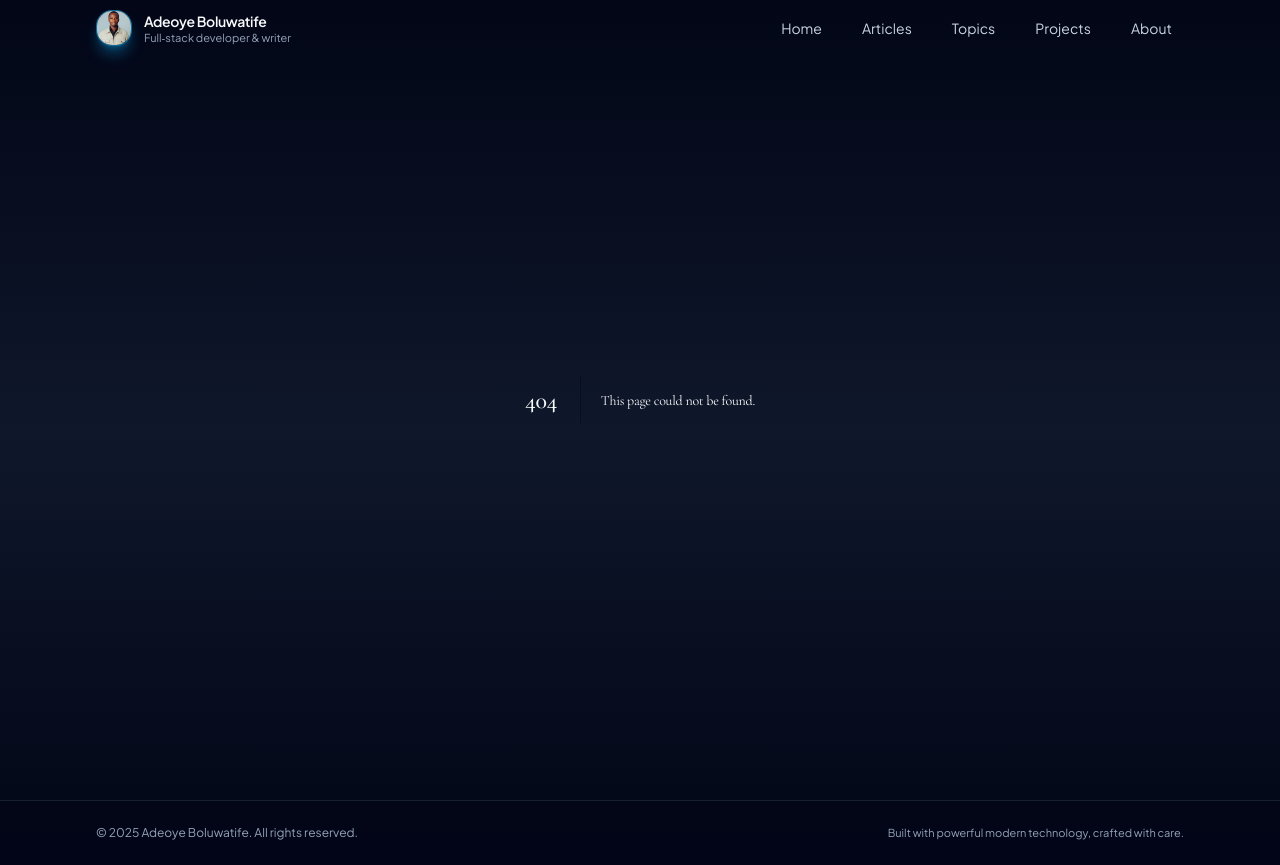
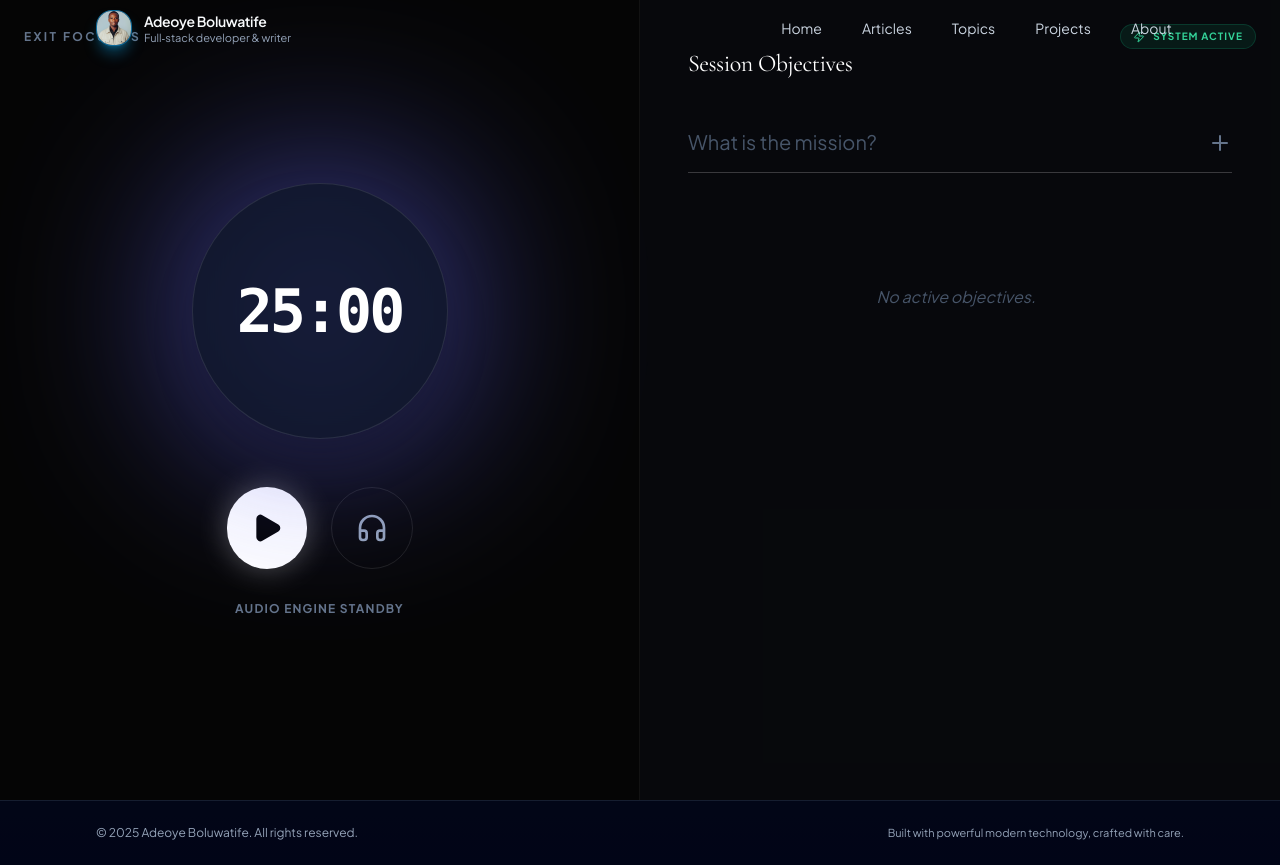
Before and after one commit to boluadeoye/world-class-blog-frontend, a Next.js app: page /focus in a window 1280 px wide. Before the commit this address had no page. Built offline with nearby package versions, Linux system fonts and the light colour scheme.

Commit message:
Feat: Add FocusOS productivity tool with generative audio

```diff
--- /dev/null
+++ b/src/app/focus/page.js
@@ -0,0 +1,157 @@
+"use client";
+import { useState, useEffect } from "react";
+import { motion, AnimatePresence } from "framer-motion";
+import { Play, Pause, CheckCircle, Plus, X, Zap, Headphones, Clock } from "lucide-react";
+import Link from "next/link";
+import { useAudioEngine } from "../../hooks/useAudioEngine";
+
+export default function FocusOS() {
+  const { isPlaying, toggleAudio } = useAudioEngine();
+  const [timeLeft, setTimeLeft] = useState(25 * 60); // 25 minutes
+  const [isActive, setIsActive] = useState(false);
+  const [tasks, setTasks] = useState([]);
+  const [newTask, setNewTask] = useState("");
+
+  // Timer Logic
+  useEffect(() => {
+    let interval = null;
+    if (isActive && timeLeft > 0) {
+      interval = setInterval(() => setTimeLeft((t) => t - 1), 1000);
+    } else if (timeLeft === 0) {
+      setIsActive(false);
+    }
+    return () => clearInterval(interval);
+  }, [isActive, timeLeft]);
+
+  const formatTime = (seconds) => {
+    const mins = Math.floor(seconds / 60);
+    const secs = seconds % 60;
+    return `${mins.toString().padStart(2, '0')}:${secs.toString().padStart(2, '0')}`;
+  };
+
+  const addTask = (e) => {
+    e.preventDefault();
+    if (!newTask.trim()) return;
+    setTasks([...tasks, { id: Date.now(), text: newTask, completed: false }]);
+    setNewTask("");
+  };
+
+  const toggleTask = (id) => {
+    setTasks(tasks.map(t => t.id === id ? { ...t, completed: !t.completed } : t));
+  };
+
+  return (
+    <main className="min-h-screen bg-[#050505] text-white font-sans overflow-hidden flex flex-col">
+
+      {/* === HEADER === */}
+      <header className="flex justify-between items-center p-6 border-b border-white/5 bg-slate-900/50 backdrop-blur-md z-20">
+        <Link href="/" className="text-xs font-bold tracking-[0.2em] text-slate-500 hover:text-white transition-colors uppercase">
+          Exit FocusOS
+        </Link>
+        <div className="flex items-center gap-2 px-3 py-1 rounded-full bg-emerald-500/10 border border-emerald-500/20 text-emerald-400 text-[10px] font-bold uppercase tracking-widest">
+          <Zap size={12} /> System Active
+        </div>
+      </header>
+
+      <div className="flex-1 grid grid-cols-1 lg:grid-cols-2 relative z-10">
+
+        {/* === LEFT: THE CORE (Timer & Audio) === */}
+        <div className="flex flex-col items-center justify-center p-12 border-r border-white/5 relative">
+
+          {/* Breathing Visualizer */}
+          <div className="relative mb-12">
+            <motion.div
+              animate={{
+                scale: isActive ? [1, 1.2, 1] : 1,
+                opacity: isActive ? [0.5, 0.8, 0.5] : 0.3
+              }}
+              transition={{ duration: 4, repeat: Infinity, ease: "easeInOut" }}
+              className="absolute inset-0 bg-indigo-500 blur-[100px] rounded-full"
+            />
+            <div className="relative z-10 w-64 h-64 rounded-full border border-white/10 bg-slate-900/80 backdrop-blur-xl flex items-center justify-center shadow-2xl">
+              <span className="text-6xl font-mono font-bold tracking-tighter text-white">
+                {formatTime(timeLeft)}
+              </span>
+            </div>
+          </div>
+
+          {/* Controls */}
+          <div className="flex gap-6">
+            <button
+              onClick={() => setIsActive(!isActive)}
+              className="group p-6 rounded-full bg-white text-black hover:scale-110 transition-transform shadow-[0_0_30px_rgba(255,255,255,0.3)]"
+            >
+              {isActive ? <Pause size={32} fill="currentColor" /> : <Play size={32} fill="currentColor" />}
+            </button>
+
+            <button
+              onClick={toggleAudio}
+              className={`p-6 rounded-full border transition-all ${isPlaying ? 'bg-indigo-600 border-indigo-500 text-white shadow-[0_0_30px_rgba(79,70,229,0.4)]' : 'bg-transparent border-white/10 text-slate-400 hover:text-white'}`}
+            >
+              <Headphones size={32} />
+            </button>
+          </div>
+
+          <p className="mt-8 text-xs text-slate-500 uppercase tracking-widest font-bold">
+            {isPlaying ? "Generating Brown Noise..." : "Audio Engine Standby"}
+          </p>
+        </div>
+
+        {/* === RIGHT: THE MISSION (Tasks) === */}
+        <div className="flex flex-col p-8 md:p-12 bg-slate-900/20">
+          <h2 className="text-2xl font-serif text-white mb-8">Session Objectives</h2>
+
+          {/* Task Input */}
+          <form onSubmit={addTask} className="relative mb-8">
+            <input
+              type="text"
+              placeholder="What is the mission?"
+              className="w-full bg-transparent border-b border-white/20 py-4 text-xl text-white placeholder-slate-600 focus:outline-none focus:border-indigo-500 transition-colors"
+              value={newTask}
+              onChange={(e) => setNewTask(e.target.value)}
+            />
+            <button type="submit" className="absolute right-0 top-1/2 -translate-y-1/2 text-slate-500 hover:text-white">
+              <Plus size={24} />
+            </button>
+          </form>
+
+          {/* Task List */}
+          <div className="space-y-4 overflow-y-auto max-h-[50vh] pr-2">
+            <AnimatePresence>
+              {tasks.map((task) => (
+                <motion.div
+                  key={task.id}
+                  initial={{ opacity: 0, x: 20 }}
+                  animate={{ opacity: 1, x: 0 }}
+                  exit={{ opacity: 0, x: -20 }}
+                  className={`group flex items-center gap-4 p-4 rounded-xl border transition-all cursor-pointer ${task.completed ? 'bg-emerald-900/10 border-emerald-500/20 opacity-50' : 'bg-white/5 border-white/5 hover:border-white/20'}`}
+                  onClick={() => toggleTask(task.id)}
+                >
+                  <div className={`w-6 h-6 rounded-full border flex items-center justify-center transition-colors ${task.completed ? 'bg-emerald-500 border-emerald-500' : 'border-slate-500 group-hover:border-white'}`}>
+                    {task.completed && <Check size={14} className="text-black" />}
+                  </div>
+                  <span className={`text-lg ${task.completed ? 'line-through text-slate-500' : 'text-slate-200'}`}>
+                    {task.text}
+                  </span>
+                  <button
+                    onClick={(e) => { e.stopPropagation(); setTasks(tasks.filter(t => t.id !== task.id)); }}
+                    className="ml-auto text-slate-600 hover:text-red-400 opacity-0 group-hover:opacity-100 transition-opacity"
+                  >
+                    <X size={18} />
+                  </button>
+                </motion.div>
+              ))}
+            </AnimatePresence>
+
+            {tasks.length === 0 && (
+              <div className="text-center py-20 text-slate-600 italic">
+                No active objectives.
+              </div>
+            )}
+          </div>
+        </div>
+
+      </div>
+    </main>
+  );
+}
--- /dev/null
+++ b/src/hooks/useAudioEngine.js
@@ -0,0 +1,51 @@
+"use client";
+import { useState, useEffect, useRef } from "react";
+
+export function useAudioEngine() {
+  const [isPlaying, setIsPlaying] = useState(false);
+  const audioCtxRef = useRef(null);
+  const gainNodeRef = useRef(null);
+
+  const toggleAudio = () => {
+    if (isPlaying) {
+      audioCtxRef.current?.suspend();
+      setIsPlaying(false);
+    } else {
+      if (!audioCtxRef.current) initAudio();
+      audioCtxRef.current?.resume();
+      setIsPlaying(true);
+    }
+  };
+
+  const initAudio = () => {
+    const AudioContext = window.AudioContext || window.webkitAudioContext;
+    const ctx = new AudioContext();
+    const bufferSize = 4096;
+
+    // Create Brown Noise Generator
+    const brownNoise = (e) => {
+      const output = e.outputBuffer.getChannelData(0);
+      let lastOut = 0;
+      for (let i = 0; i < bufferSize; i++) {
+        const white = Math.random() * 2 - 1;
+        output[i] = (lastOut + (0.02 * white)) / 1.02;
+        lastOut = output[i];
+        output[i] *= 3.5; // Compensate for gain
+      }
+    };
+
+    const processor = ctx.createScriptProcessor(bufferSize, 1, 1);
+    processor.onaudioprocess = brownNoise;
+
+    const gainNode = ctx.createGain();
+    gainNode.gain.value = 0.15; // Volume
+
+    processor.connect(gainNode);
+    gainNode.connect(ctx.destination);
+
+    audioCtxRef.current = ctx;
+    gainNodeRef.current = gainNode;
+  };
+
+  return { isPlaying, toggleAudio };
+}
```
